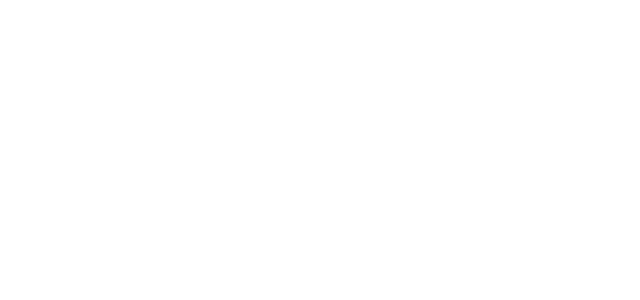
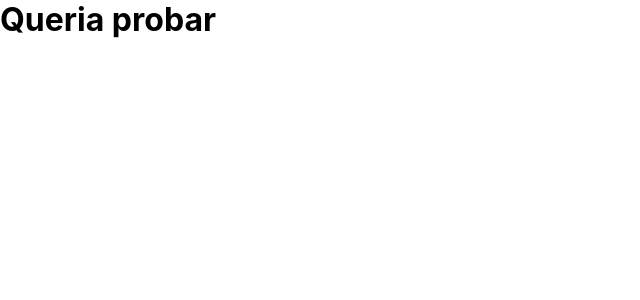
Before and after one commit to dfranco54/webrk-react, a JavaScript app: page / in a window 1280 px wide. Shown: the top 300 px of the page, without its empty margins (0-640 px from the left). Built offline with nearby package versions, Linux system fonts and the light colour scheme; the HTML template or start-up script is replaced by a standard one.

Commit message:
prueba si funciona

```diff
--- a/src/App.js
+++ b/src/App.js
@@ -3,6 +3,7 @@
 function App() {
   return (
     <div className="App">
+      <h1>Queria probar</h1>
     </div>
   );
 }
```
